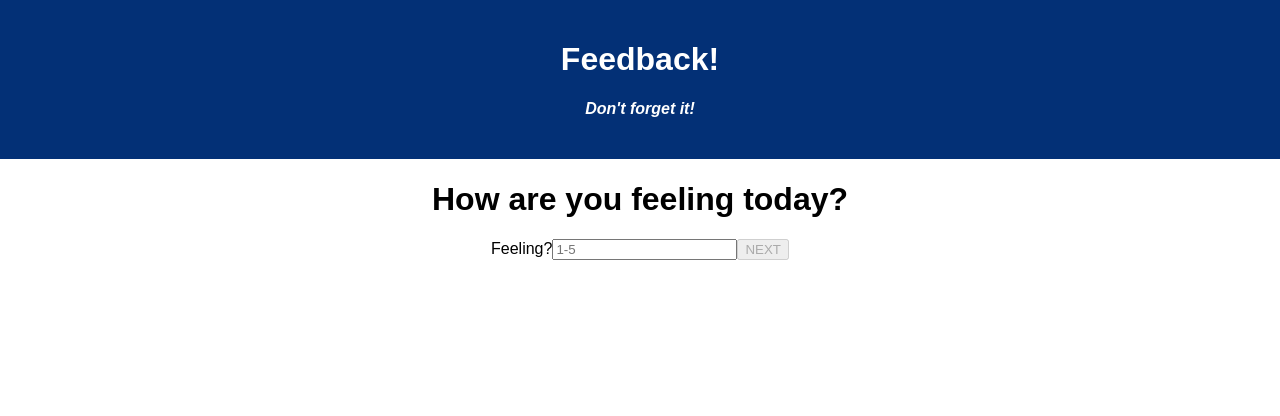
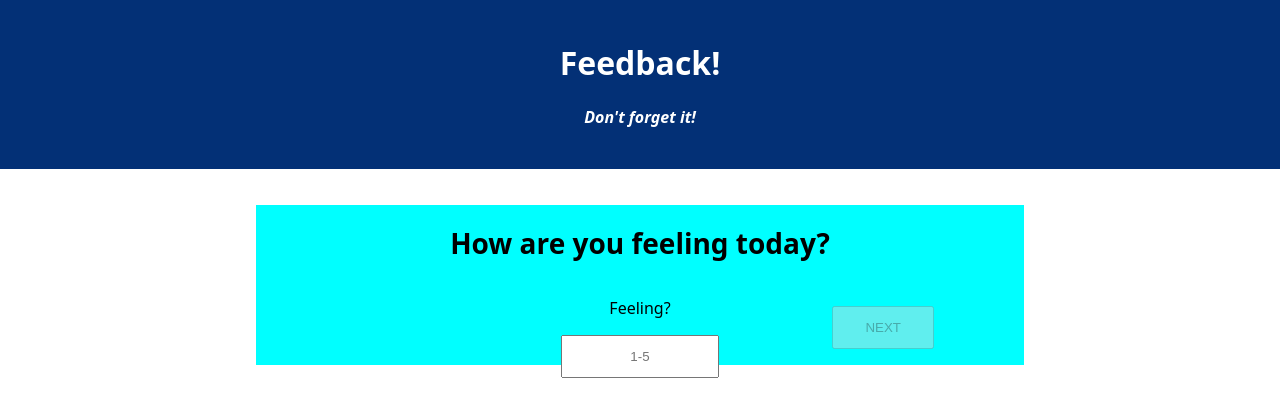
Before and after one commit to ZackariaAntar/React-Redux-Feedback-SPA, a React (Create React App) app: page / in a window 1280 px wide. Shown: the top 416 px of the page. Built offline with nearby package versions, Linux system fonts and the light colour scheme; no server answers.

Commit message:
updated form formatting to grid display not a huge fan the alignments womp womp.

```diff
--- a/src/components/App/App.css
+++ b/src/components/App/App.css
@@ -1,5 +1,7 @@
 .App {
   text-align: center;
+  margin: auto;
+  font-family: system-ui, -apple-system, BlinkMacSystemFont, 'Segoe UI', Roboto, Oxygen, Ubuntu, Cantarell, 'Open Sans', 'Helvetica Neue', sans-serif;
 }
 
 .App-header {
@@ -21,3 +23,63 @@
 h4 {
   font-style: italic;
 }
+
+
+.FormField-container{
+  display: grid;
+  grid-template-columns: repeat(12, 1fr);
+  grid-template-rows: repeat(12, 1fr);
+  grid-column-gap: 0px;
+  grid-row-gap: 0px;
+  background-color: aqua;
+  width: 60vw;
+  height: 20vh;
+  position: relative;
+  top: 2vh;
+  left: 20vw;
+
+}
+
+.section-header{
+  grid-area: 1 / 2 / 2 / 12;
+  font-size: 1.75em;
+}
+
+.InputLabel{
+  grid-area: 2 / 2 / 4 / 12;;
+  font-size: 1em;
+
+}
+
+.num-input{
+  width: 150px;
+  padding: 12px 2px;
+  margin-bottom: 20px;
+
+}
+input:focus-visible{
+  border: 2px solid purple;
+  border-radius: 2px;
+
+}
+.num-input:placeholder-shown{
+  text-align: center;
+
+}
+
+.next-button{
+  grid-area: 9 / 10 / 8 / 12;
+  width: 8vw;
+  padding: 12px 2px;
+
+}
+
+.text-area{
+  resize: none;
+  width: 480px;
+  height: 100px;
+}
+
+.text-area:placeholder-shown{
+  font-family:
+}
--- a/src/components/App/App.jsx
+++ b/src/components/App/App.jsx
@@ -29,10 +29,12 @@ function App() {
     <Router>
       <div className="App">
         <Header />
-        <FeedbackForm />
-        <Route exact path={'/thanks'}>
-          <ThanksPage />
-        </Route>
+        <div className='Feedback-wrapper'>
+          <FeedbackForm />
+          <Route exact path={'/thanks'}>
+            <ThanksPage />
+          </Route>
+        </div>
       </div>
     </Router>
   );
--- a/src/components/CommentsField/CommentsField.jsx
+++ b/src/components/CommentsField/CommentsField.jsx
@@ -19,14 +19,19 @@ function CommentsField() {
 
 	return (
 		<>
-			<h1>What comments do you have?</h1>
-			<label className="InputLabel">Comments?</label>
+			<h1 className="section-header">What comments do you have?</h1>
+			<label className="InputLabel">
+                <p>
+                    Comments?
+                </p>
 			<textarea
+				className="text-area"
 				value={comment}
 				placeholder="☺️ Feel free to share your thoughts and feeling and/or let us know how we can improve! ☺️"
 				onChange={(e) => setComment(e.target.value)}
-			/>
-			<button onClick={handleClick}>
+                />
+            </label>
+			<button className="next-button" onClick={handleClick}>
 				<Link to={"/review"}>NEXT</Link>
 			</button>
 		</>
--- a/src/components/FeelingField/FeelingField.jsx
+++ b/src/components/FeelingField/FeelingField.jsx
@@ -16,15 +16,24 @@ function FeelingField(){
 
     return (
 		<>
-        <h1>How are you feeling today?</h1>
-			<label className="InputLabel">Feeling?</label>
+			<h1 className="section-header">How are you feeling today?</h1>
+			<label className="InputLabel">
+				<p> Feeling?</p>
 				<input
+					className="num-input"
 					value={feeling}
 					type="text"
 					placeholder="1-5"
 					onChange={(e) => setFeeling(e.target.value)}
 				/>
-			<button disabled={!feeling} onClick={handleClick}>{feeling ? (<Link to={"/understanding"}> NEXT</Link>):("NEXT")}
+			</label>
+			<button
+				className="next-button"
+				disabled={!feeling}
+                href="/understanding"
+				onClick={handleClick}
+			>
+				{feeling ? <Link to={"/understanding"}> NEXT</Link> : "NEXT"}
 			</button>
 		</>
 	);
--- a/src/components/ReviewFeedback/ReviewFeedback.jsx
+++ b/src/components/ReviewFeedback/ReviewFeedback.jsx
@@ -18,14 +18,16 @@ function ReviewFeedback(){
 
     return (
 		<>
-			<h1>Review Feedback Before Submitting</h1>
+			<h1 className="section-header">
+				Review Feedback Before Submitting
+			</h1>
 			<ul>
 				<li>{inputStore.feeling}</li>
 				<li>{inputStore.understanding}</li>
 				<li>{inputStore.support}</li>
 				<li>{inputStore.comment}</li>
 			</ul>
-			<button onClick={postReflection}>
+			<button className="next-button" onClick={postReflection}>
 				<Link to={"/thanks"}> Submit</Link>
 			</button>
 		</>
--- a/src/components/SupportField/SupportField.jsx
+++ b/src/components/SupportField/SupportField.jsx
@@ -16,15 +16,27 @@ function SupportField() {
 
 	return (
 		<>
-			<h1>How well are you being supported?</h1>
-			<label className="InputLabel">Support?</label>
+			<h1 className="section-header">
+				How well are you being supported?
+			</h1>
+			<label className="InputLabel">
+                <p>
+
+                Support?
+                </p>
 			<input
+				className="num-input"
 				value={support}
 				type="number"
 				placeholder="1-5"
 				onChange={(e) => setSupport(e.target.value)}
-			/>
-			<button disabled={!support} onClick={handleClick}>
+                />
+            </label>
+			<button
+				className="next-button"
+				disabled={!support}
+				onClick={handleClick}
+			>
 				{support ? <Link to={"/comments"}>NEXT</Link> : "NEXT"}
 			</button>
 		</>
--- a/src/components/UnderstandingField/UnderstandingField.jsx
+++ b/src/components/UnderstandingField/UnderstandingField.jsx
@@ -14,15 +14,27 @@ function UnderstandingField() {
     console.log(inputStore);
 	return (
 		<>
-			<h1>How well are you understanding the content?</h1>
-			<label className="InputLabel">Understanding?</label>
+			<h1 className="section-header">
+				How well are you understanding the content?
+			</h1>
+			<label className="InputLabel">
+                <p>
+                Understanding?
+                </p>
+
 			<input
+				className="num-input"
 				value={understanding}
 				type="number"
 				placeholder="1-5"
 				onChange={(e) => setUnderstanding(e.target.value)}
-			/>
-			<button disabled={!understanding} onClick={handleClick}>
+                />
+            </label>
+			<button
+				className="next-button"
+				disabled={!understanding}
+				onClick={handleClick}
+			>
 				{understanding ? <Link to={"/support"}>NEXT</Link> : "NEXT"}
 			</button>
 		</>
```
Lines whose indentation alone changed are shown as unchanged.
